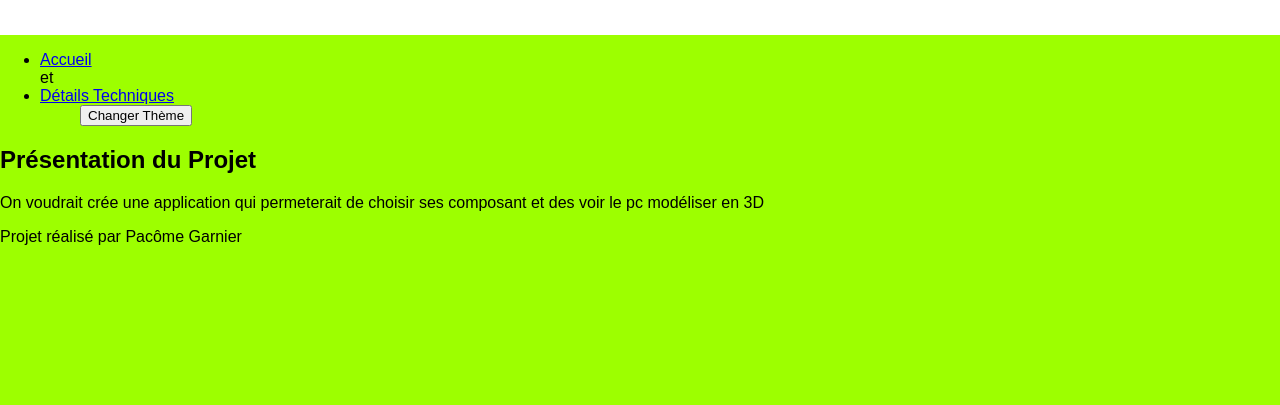
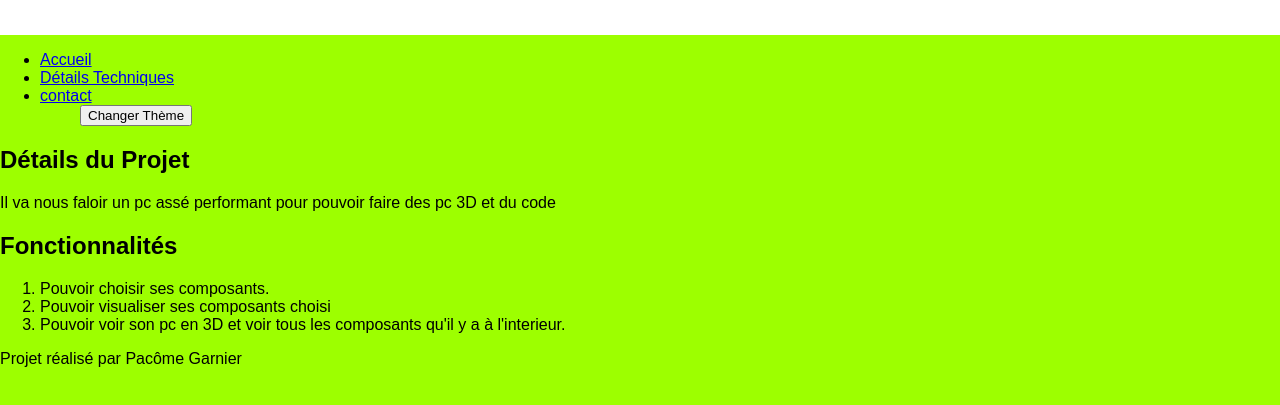
Before and after one commit to Pacome-grn/mon-chef-d-uvre, a plain HTML site: page details.html in a window 1280 px wide. Shown: the part 77-482 px from the top of the page. Drawn offline with Linux system fonts and the light colour scheme.

Commit message:
feat: Ajout de la page Contact avec formulaire

```diff
--- a/details.html
+++ b/details.html
@@ -12,14 +12,24 @@
     </header>
     <nav>
         <ul>
-         <li><a href="index.html">Accueil</a></li> et <li><a href="details.html">Détails Techniques</a></li>
+         <li><a href="index.html">Accueil</a></li>
+         <li><a href="details.html">Détails Techniques</a></li>
+         <li><a href="contact.html">contact</a></li>
          <ul>
             <button id="theme-toggle">Changer Thème</button>
     </nav>
     <main>
         <section>
-            <h2>Présentation du Projet</h2>
-            <p>On voudrait crée une application qui permeterait de choisir ses composant et des voir le pc modéliser en 3D</p>
+            <h2>Détails du Projet</h2>
+            <p> Il va nous faloir un pc assé performant pour pouvoir faire des pc 3D et du code</p>
+        </section>
+        <section>
+            <h2>Fonctionnalités</h2>
+            <ol>
+                <li>Pouvoir choisir ses composants.</li>
+                <li>Pouvoir visualiser ses composants choisi</li>
+                <li>Pouvoir voir son pc en 3D et voir tous les composants qu'il y a à l'interieur.</li>
+            </ol>
         </section>
         <footer>
             <p>Projet réalisé par Pacôme Garnier</p>
```
Also changed, not shown: contact.html (+7 -3 lines), index.html (+1 -1 lines).
